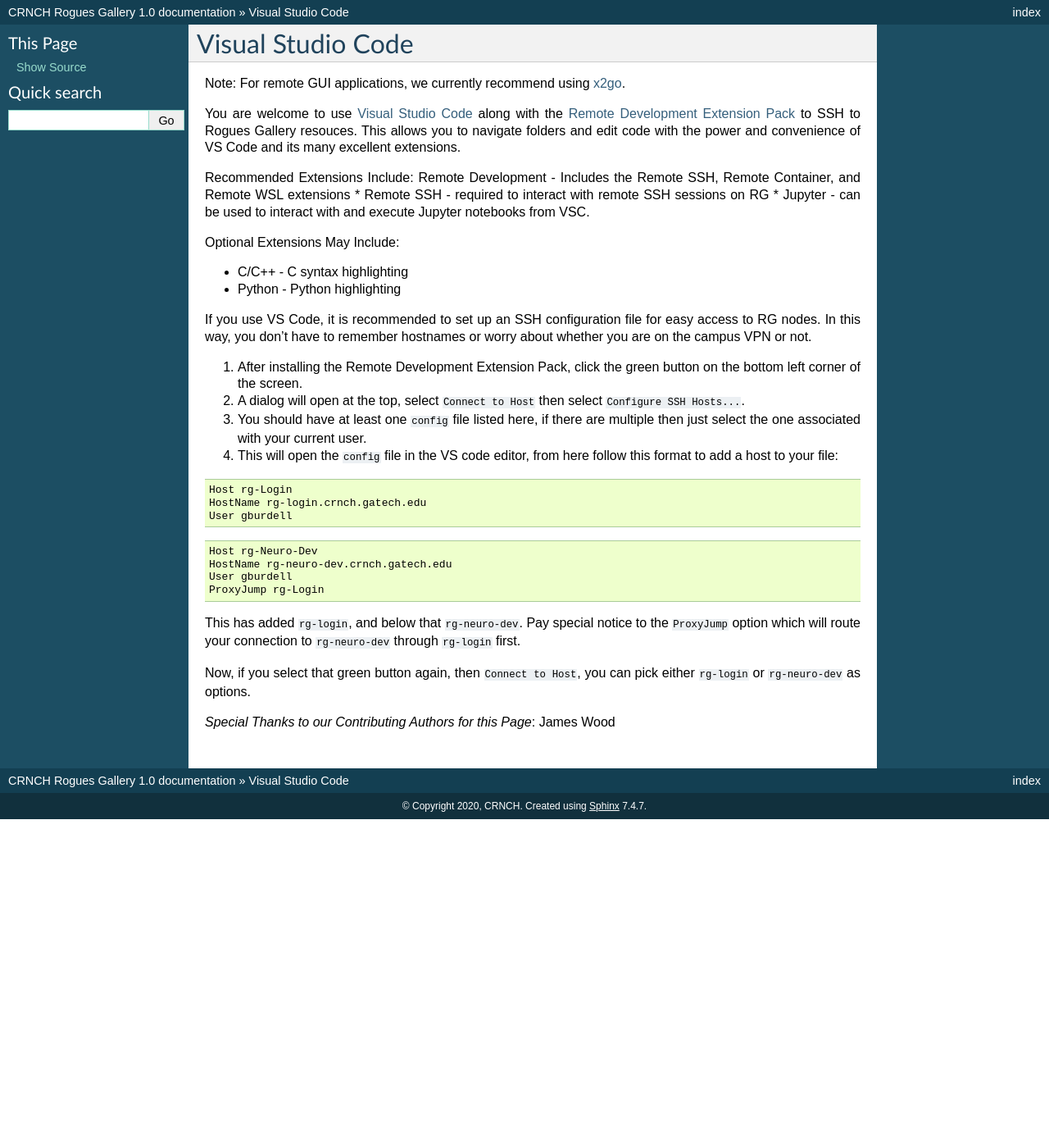
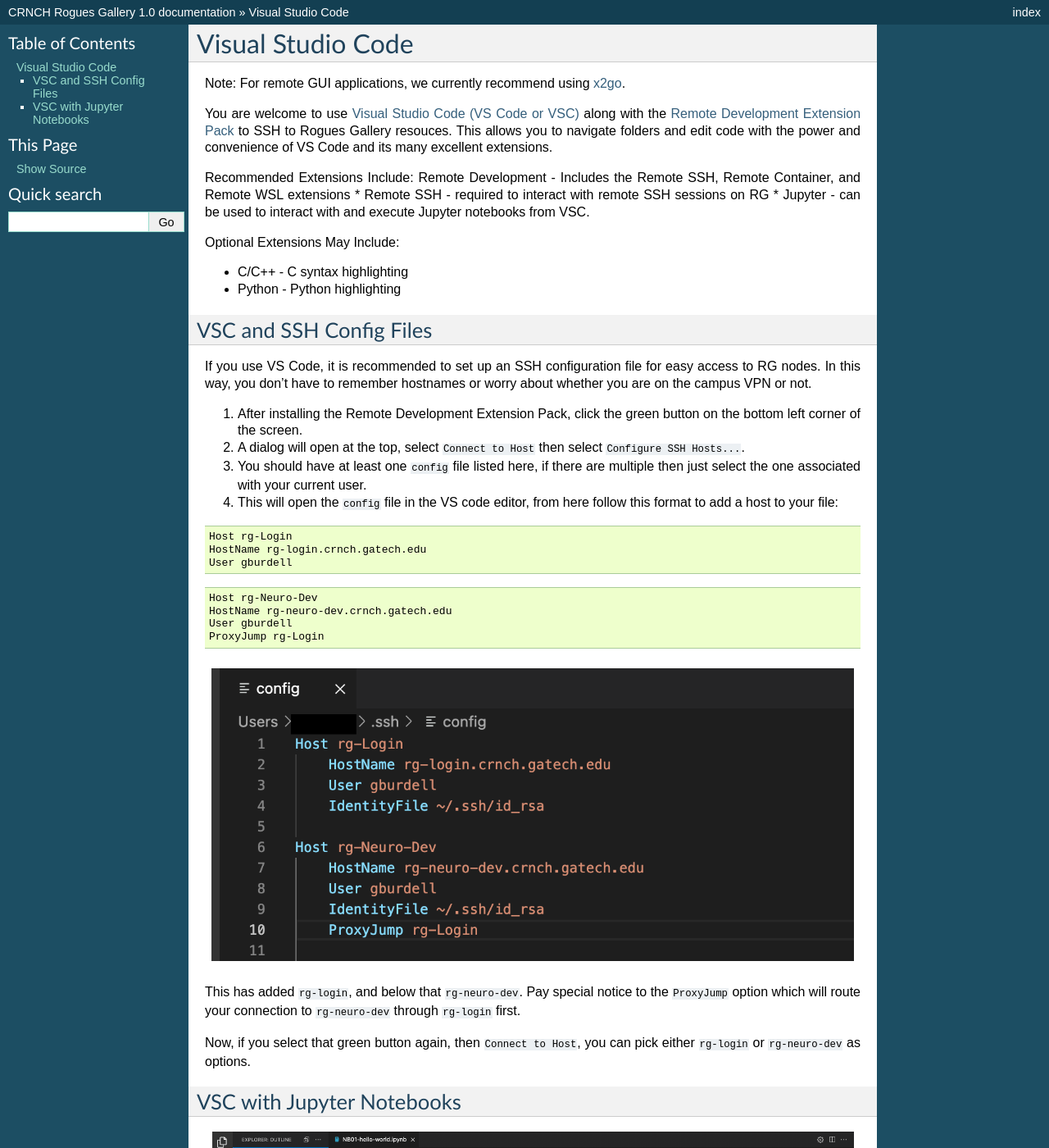
Before and after one commit to gt-crnch-rg/read-the-docs, a Sphinx documentation site: the page built from docs/general/visual-studio-code.rst, in a window 1280 px wide and 1400 px high. Shown: the whole window at 82% size. Built offline with Sphinx 7.4.7, drawn with Linux system fonts in a browser that asks for light colours; pages that are not in the unit, such as notebooks, are missing from menus.

Commit message:
Update visual-studio-code.rst

```diff
--- a/docs/general/visual-studio-code.rst
+++ b/docs/general/visual-studio-code.rst
@@ -3,7 +3,7 @@
 
 Note: For remote GUI applications, we currently recommend using `x2go <https://gt-crnch-rg.readthedocs.io/en/main/general/using-gui-with-x2go.html?highlight=x2go#how-do-i-quickly-get-started-using-x2go-on-crnch-resources>`__.
 
-You are welcome to use `Visual Studio Code <https://code.visualstudio.com/>`__
+You are welcome to use `Visual Studio Code (VS Code or VSC) <https://code.visualstudio.com/>`__
 along with the `Remote Development Extension Pack <https://marketplace.visualstudio.com/items?itemName=ms-vscode-remote.vscode-remote-extensionpack>`__
 to SSH to Rogues Gallery resouces. This allows you to navigate folders
 and edit code with the power and convenience of VS Code and its many excellent extensions.
@@ -17,7 +17,8 @@
 * C/C++ - C syntax highlighting
 * Python - Python highlighting
 
-
+VSC and SSH Config Files
+--------------------------
 If you use VS Code, it is recommended to set up an SSH configuration file for easy access to RG nodes.
 In this way, you don't have to remember hostnames or worry about whether you are on the campus VPN or not.
 
@@ -39,9 +40,17 @@
     User gburdell
     ProxyJump rg-Login
 
+.. figure:: ../figures/general/vsc/vscode-rg-ssh-config.png
+   :alt:
+
 This has added ``rg-login``, and below that ``rg-neuro-dev``. Pay special notice to the ``ProxyJump``
 option which will route your connection to ``rg-neuro-dev`` through ``rg-login`` first.
 
 Now, if you select that green button again, then ``Connect to Host``, you can pick either ``rg-login`` or ``rg-neuro-dev`` as options.
 
+VSC with Jupyter Notebooks
+--------------------------
+.. figure:: ../figures/general/vsc/vscode-rg-jupyter-nb.png
+   :alt:
+
 *Special Thanks to our Contributing Authors for this Page*: James Wood
```
